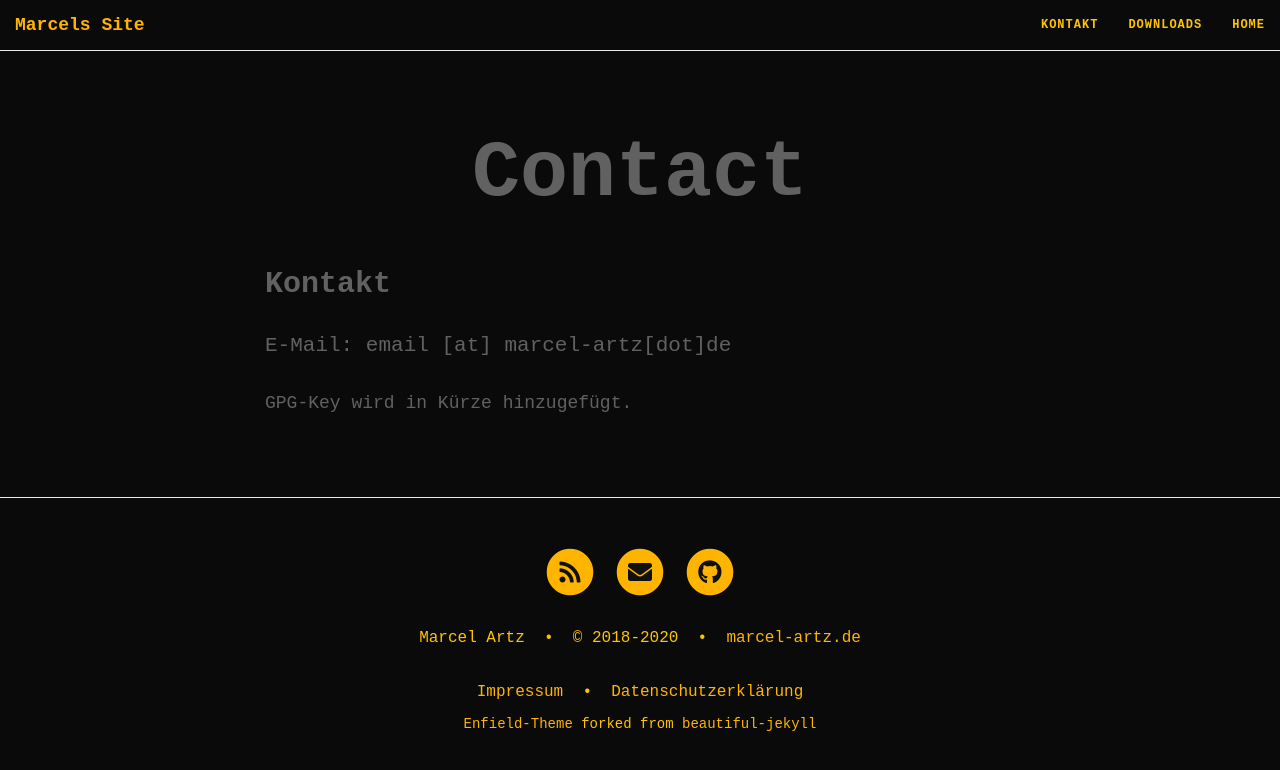
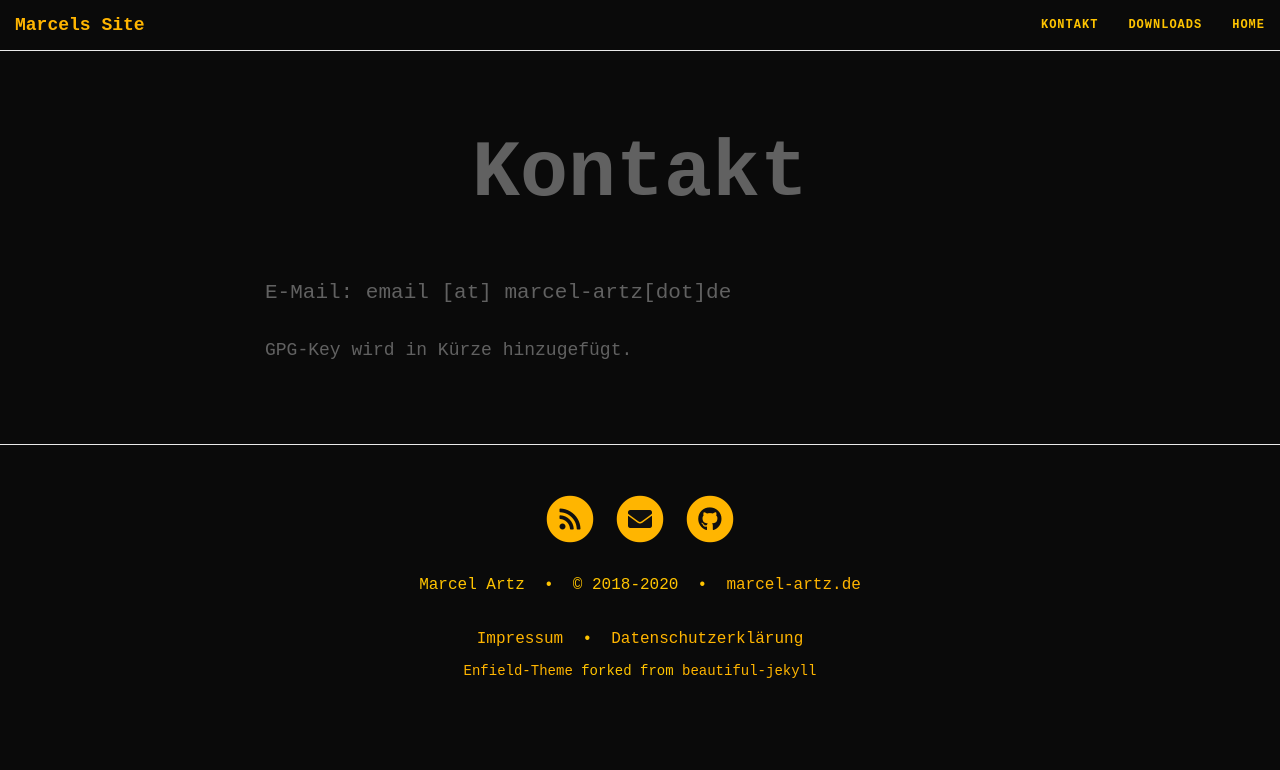
Before and after one commit to ma744/ma744.github.io, a Jekyll site: the page built from contact.md, in a window 1280 px wide. Shown: the top 770 px of the page. Built offline with Jekyll 4.4.1, drawn with Linux system fonts in a browser that asks for light colours; nearby versions of some CDN libraries.

Commit message:
corrects spell mistake

```diff
--- a/contact.md
+++ b/contact.md
@@ -1,9 +1,7 @@
 ---
 layout: page
-title: Contact
+title: Kontakt
 ---
-
-## Kontakt ##
 
 
 <p class="lead">E-Mail: <span class="bot">ed[tod]ztra-lecram [ta] liame</span></p>
```
